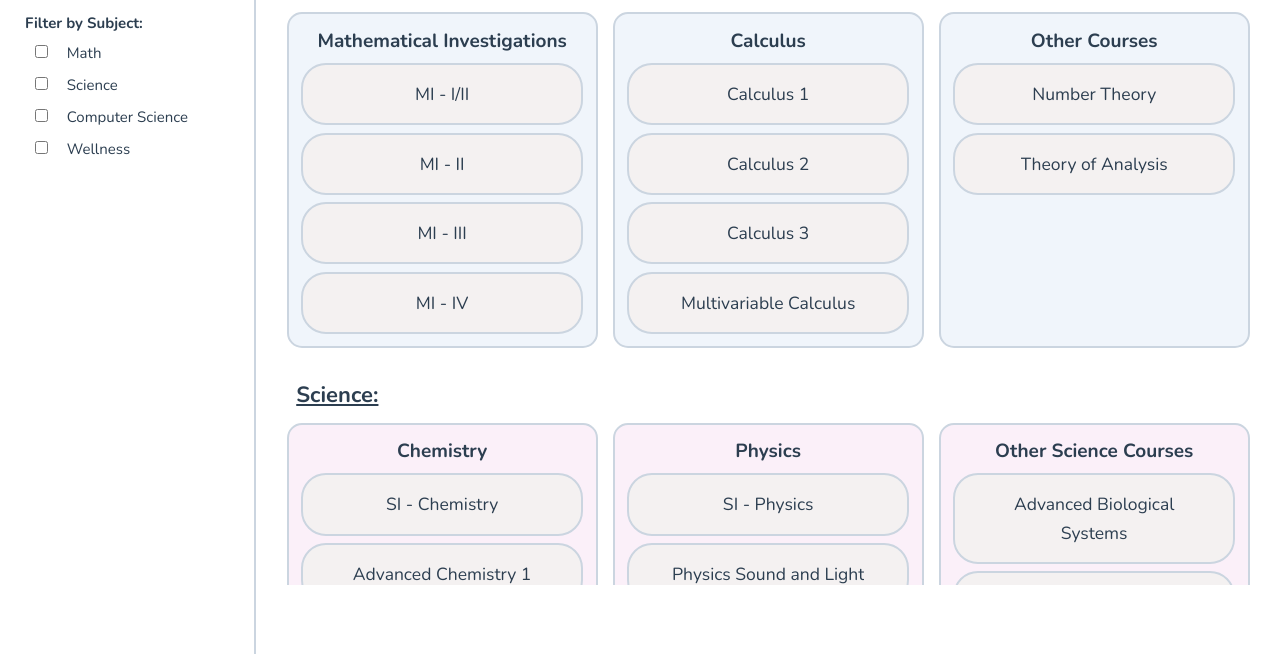
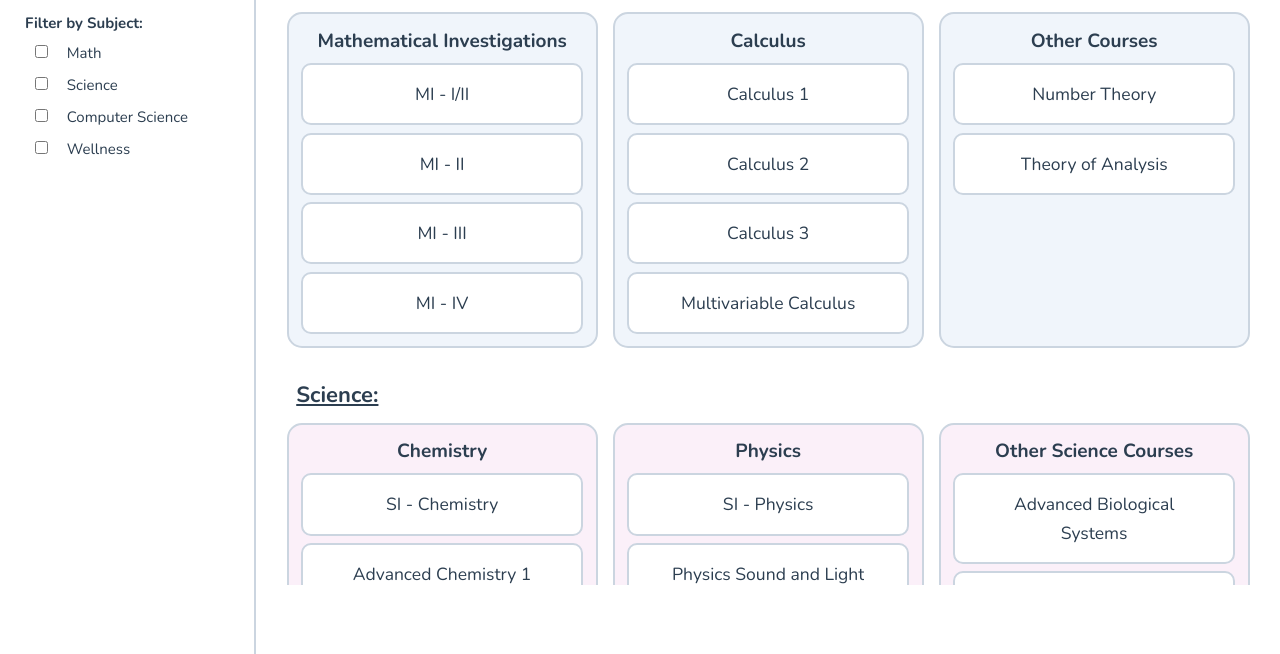
Before and after one commit to vid277/IMSATutoring, a Vue app in the folder IMSATutors/: page /courses in a window 1280 px wide. Shown: the part 223-877 px from the top of the page. Built offline with nearby package versions, Linux system fonts and the light colour scheme.

Commit message:
minor fix with color of cards

```diff
--- a/IMSATutors/src/views/Courses.vue
+++ b/IMSATutors/src/views/Courses.vue
@@ -413,11 +413,11 @@ main {
 
 .card {
   padding: 1em 2em 1em;
-  border-radius: 25px;
+  border-radius: 10px;
   text-align: center;
   border: solid 2px;
   border-color: rgb(203, 213, 224);
-  background-color: rgb(244, 241, 241);
+  background-color: white;
   display: flex;
   height: fit-content;
   flex-direction: column;
```
Also changed, not shown: 1 other file (tests, documents, lock files or other folders).
